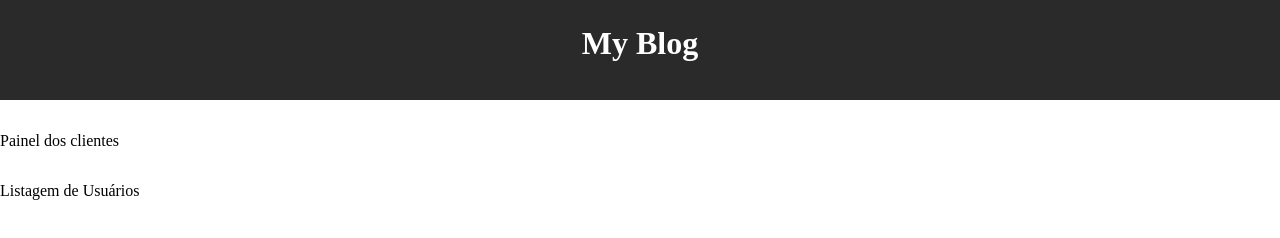
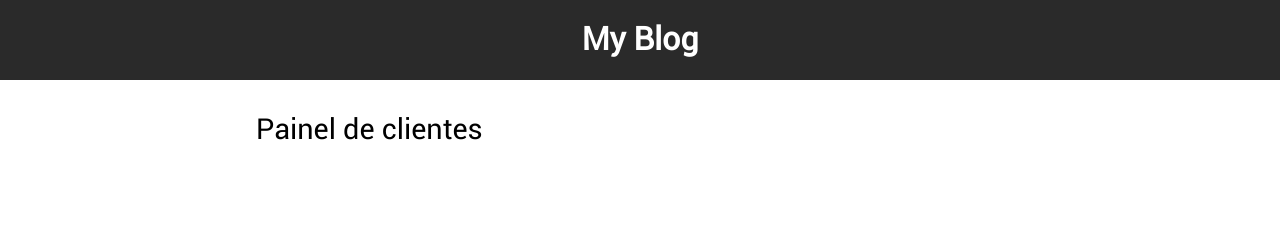
Before and after one commit to alexandrejr45/simple-blog-with-javascript, a website built with webpack: page app/index.html in a window 1280 px wide. Built offline with nearby package versions, Linux system fonts and the light colour scheme.

Commit message:
chore: - Adição da fonte Roboto dentro do projeto - Correção do comando para gerar o build do webpack

```diff
--- a/app/css/style.css
+++ b/app/css/style.css
@@ -1,12 +1,25 @@
+@font-face {
+  font-family: 'Roboto';
+  src: url('../fonts/Roboto-Regular.ttf') format("woff2");
+}
+
+/* Estilos globais */
 body {
   margin: 0;
   padding: 0;
+  font-family: 'Roboto';
 }
+
+#content {
+  padding-right: 20%;
+  padding-left: 20%;
+}
+
 
 #header {
   width: 100%;
   background-color: rgb(42, 42, 42);
-  height: 100px;
+  height: 80px;
 }
 
 .main-title {
@@ -22,3 +35,9 @@ body {
   height: 2em;
   display: inherit;
 }
+
+/* Section principal */
+
+.section-title {
+  font-size: 1.8em;
+}
--- a/app/index.html
+++ b/app/index.html
@@ -3,6 +3,8 @@
   <head>
     <meta charset="utf-8" />
     <meta name="viewport" content="width=device-width, initial-scale=1" />
+
+    <meta name="description" content="">
     <title>My Blog</title>
 
   </head>
@@ -12,19 +14,21 @@
     </header>
 
     <main id="content">
+      <div class="container">
         <span class="space"></span>
 
-      <section>
+        <section id="">
           <div class="section-title">
-          Painel dos clientes
+            Painel de clientes
           </div>
 
           <span class="space"></span>
 
-        <div class="content-title">
+          <!-- <div class="content-title">
             Listagem de Usuários
+          </div> -->
+        </section>
       </div>
-      </section>
     </main>
 
     <script src="https://www.gstatic.com/firebasejs/7.14.1/firebase-app.js"></script>
--- a/app/index.js
+++ b/app/index.js
@@ -3,5 +3,3 @@ import { verifyFirebaseConfiguration, firebaseConnect} from './js/firebase-confi
 
 firebaseConnect();
 verifyFirebaseConfiguration();
-
-//verifyFirebaseConfiguration();
--- a/package.json
+++ b/package.json
@@ -6,7 +6,7 @@
   "author": "Alexandre Silva <alexandresilva933@gmail.com>",
   "license": "MIT",
   "scripts": {
-    "build": "webpack --config=webpack.config.js",
+    "build": "webpack --config=webpack.config.prod.js --open",
     "start": "webpack-dev-server --config=webpack.config.dev.js --open"
   },
   "devDependencies": {
@@ -15,6 +15,7 @@
     "babel-loader": "^8.1.0",
     "clean-webpack-plugin": "^3.0.0",
     "css-loader": "^3.5.2",
+    "file-loader": "^6.0.0",
     "html-webpack-plugin": "^4.2.0",
     "mini-css-extract-plugin": "^0.9.0",
     "optimize-css-assets-webpack-plugin": "^5.0.3",
--- a/webpack.config.common.js
+++ b/webpack.config.common.js
@@ -1,12 +1,12 @@
-const path = require('path')
-const { CleanWebpackPlugin } = require('clean-webpack-plugin')
-const HtmlWebpackPlugin = require('html-webpack-plugin')
+const path = require('path');
+const { CleanWebpackPlugin } = require('clean-webpack-plugin');
+const HtmlWebpackPlugin = require('html-webpack-plugin');
 
 module.exports = {
   entry: './app/index.js',
   output: {
     filename: '[name].[contenthash].js',
-    path: path.resolve(__dirname, 'public')
+    path: path.resolve(__dirname, 'public'),
   },
   plugins: [
     new CleanWebpackPlugin(),
@@ -25,6 +25,13 @@ module.exports = {
           loader: 'babel-loader',
         },
       },
-    ]
-  }
-}
+      {
+        test: /\.(woff(2)?|ttf|eot|svg|jpg|png)(\?v=\d+\.\d+\.\d+)?$/,
+        exclude: /[\\/]node_modules[\\/]/,
+        use: {
+          loader: 'file-loader',
+        },
+      },
+    ],
+  },
+};
```
Also changed, not shown: app/cadastro.html (added), app/fonts/Roboto-Bold.ttf (added), app/fonts/Roboto-Italic.ttf (added), app/fonts/Roboto-Light.ttf (added), app/fonts/Roboto-Regular.ttf (added). Lines whose indentation alone changed are shown as unchanged.
